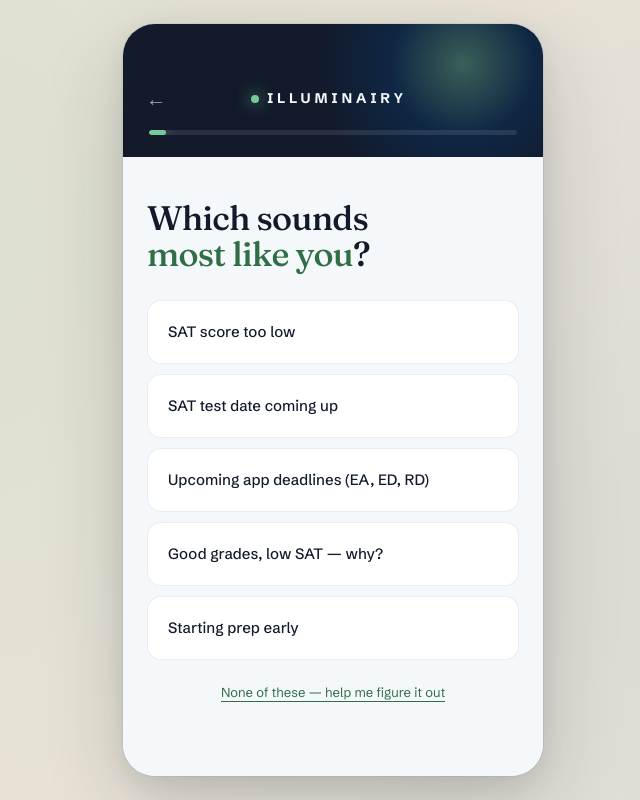
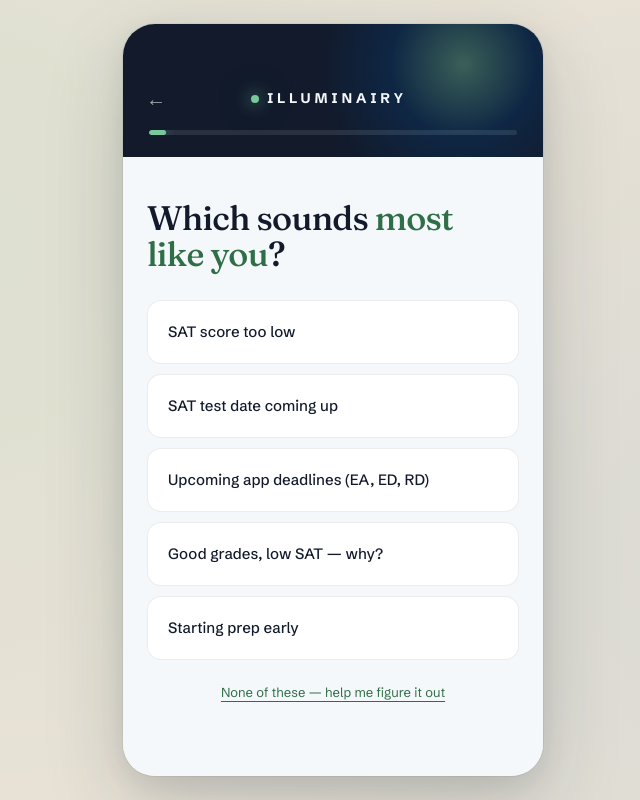
Before and after one commit to brianna-illuminairy/himsreplica, a Next.js app in the folder app-next/: page /quiz in a window 1280 px wide. Shown: the whole page, without its empty margins (307-947 px from the left). Built offline with nearby package versions, Linux system fonts and the light colour scheme; a web font is replaced by a local one.

Commit message:
qf-h1/h2/eyebrow: swap text-wrap balance -> pretty so headlines fill available width

```diff
--- a/app-next/app/quiz-funnel.css
+++ b/app-next/app/quiz-funnel.css
@@ -183,7 +183,7 @@
   font-family: var(--qf-display);
   color: var(--qf-ink);
   margin: 0;
-  text-wrap: balance;
+  text-wrap: pretty;
 }
 .qf-page h1 {
   font-weight: 500;
@@ -504,7 +504,7 @@
   font-variation-settings: 'opsz' 72;
   color: var(--qf-ink);
   margin: 0;
-  text-wrap: balance;
+  text-wrap: pretty;
 }
 .qf-page .qf-h1 em { font-style: normal; color: var(--qf-forest); font-weight: 500; }
 
@@ -517,7 +517,7 @@
   font-variation-settings: 'opsz' 48;
   color: var(--qf-ink);
   margin: 0;
-  text-wrap: balance;
+  text-wrap: pretty;
 }
 .qf-page .qf-h2 em { font-style: normal; color: var(--qf-forest); font-weight: 500; }
 .qf-page .qf-lead {
```
